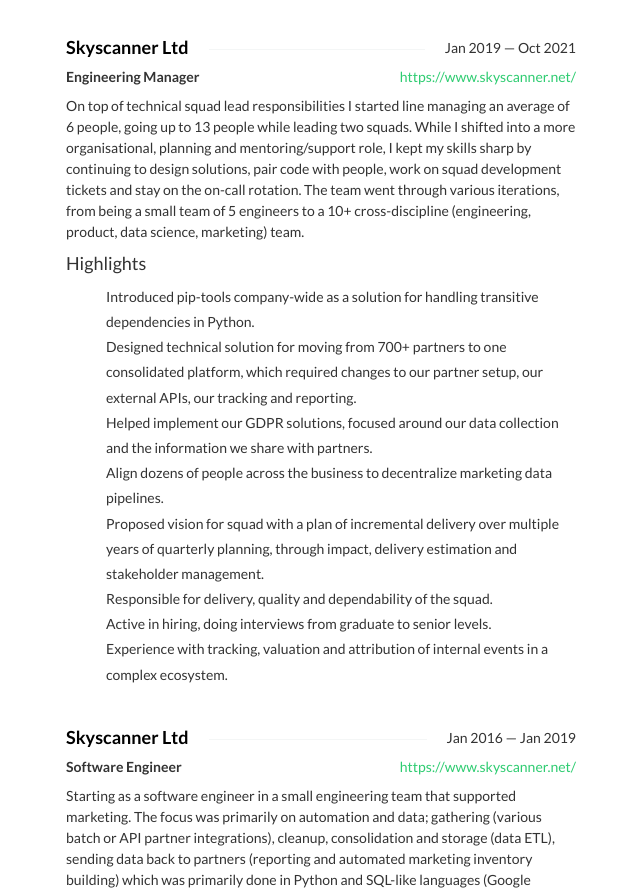
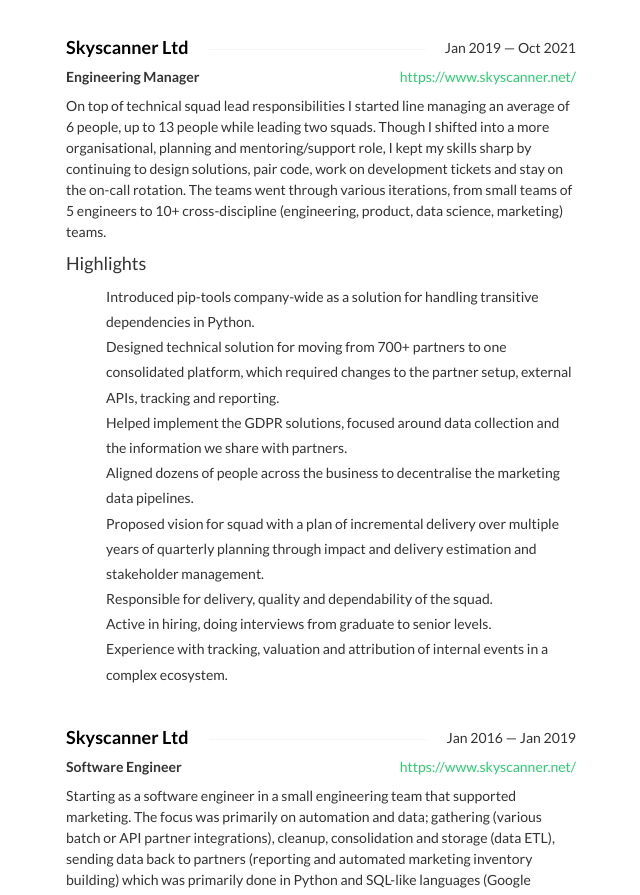
Before and after one commit to nightmarebadger/cv, a plain HTML site: page index.html in a window 1280 px wide. Shown: the part 1180-2075 px from the top of the page, without its empty margins (409-1049 px from the left). Drawn offline with nearby package versions, Linux system fonts and the light colour scheme; some icons are missing.

Commit message:
Rewording Skyscanner part for clarity

```diff
--- a/index.html
+++ b/index.html
@@ -327,15 +327,15 @@ h4 span:first-child {
 					Engineering Manager
 				</div>
 				<div class="summary">
-					<p>On top of technical squad lead responsibilities I started line managing an average of 6 people, going up to 13 people while leading two squads. While I shifted into a more organisational, planning and mentoring/support role, I kept my skills sharp by continuing to design solutions, pair code with people, work on squad development tickets and stay on the on-call rotation. The team went through various iterations, from being a small team of 5 engineers to a 10+ cross-discipline (engineering, product, data science, marketing) team.</p>
+					<p>On top of technical squad lead responsibilities I started line managing an average of 6 people, up to 13 people while leading two squads. Though I shifted into a more organisational, planning and mentoring/support role, I kept my skills sharp by continuing to design solutions, pair code, work on development tickets and stay on the on-call rotation. The teams went through various iterations, from small teams of 5 engineers to 10+ cross-discipline (engineering, product, data science, marketing) teams.</p>
 				</div>
 				<h4>Highlights</h4>
 				<ul class="highlights">
 					<li class="bullet">Introduced pip-tools company-wide as a solution for handling transitive dependencies in Python.</li>
-					<li class="bullet">Designed technical solution for moving from 700+ partners to one consolidated platform, which required changes to our partner setup, our external APIs, our tracking and reporting.</li>
-					<li class="bullet">Helped implement our GDPR solutions, focused around our data collection and the information we share with partners.</li>
-					<li class="bullet">Align dozens of people across the business to decentralize marketing data pipelines.</li>
-					<li class="bullet">Proposed vision for squad with a plan of incremental delivery over multiple years of quarterly planning, through impact, delivery estimation and stakeholder management.</li>
+					<li class="bullet">Designed technical solution for moving from 700+ partners to one consolidated platform, which required changes to the partner setup, external APIs, tracking and reporting.</li>
+					<li class="bullet">Helped implement the GDPR solutions, focused around data collection and the information we share with partners.</li>
+					<li class="bullet">Aligned dozens of people across the business to decentralise the marketing data pipelines.</li>
+					<li class="bullet">Proposed vision for squad with a plan of incremental delivery over multiple years of quarterly planning through impact and delivery estimation and stakeholder management.</li>
 					<li class="bullet">Responsible for delivery, quality and dependability of the squad.</li>
 					<li class="bullet">Active in hiring, doing interviews from graduate to senior levels.</li>
 					<li class="bullet">Experience with tracking, valuation and attribution of internal events in a complex ecosystem.</li>
```
